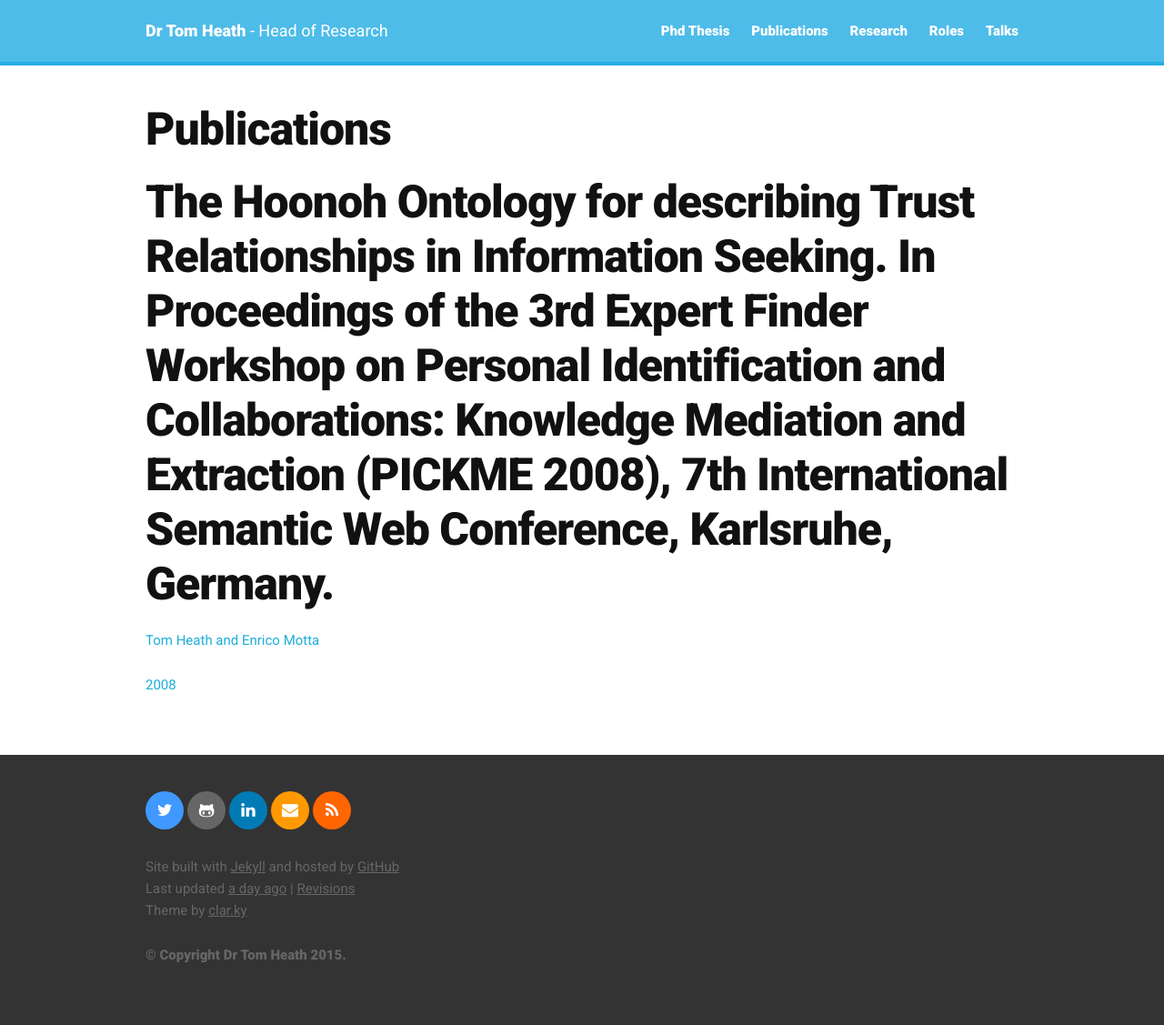
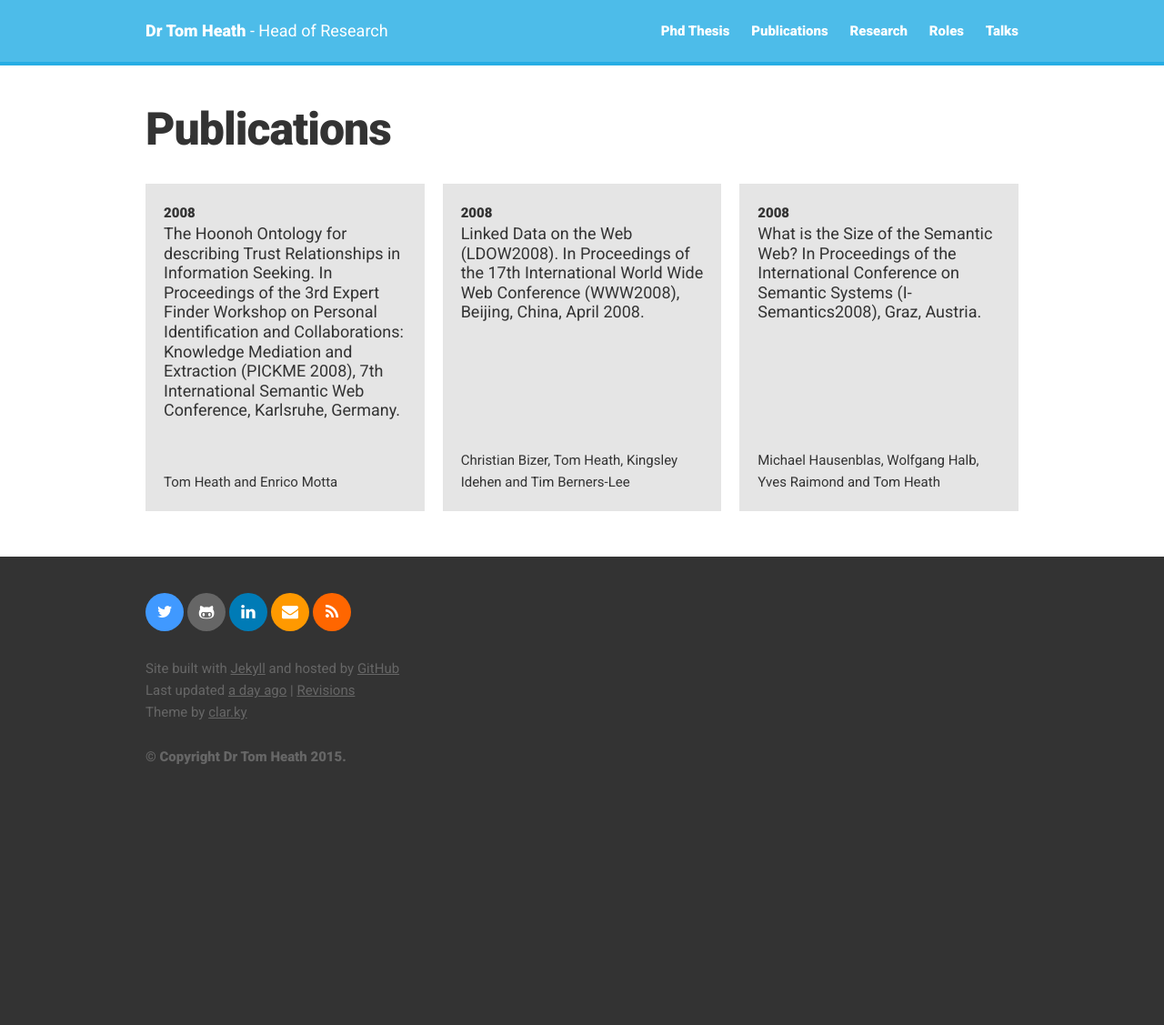
Before and after one commit to netotaku/tomheath.com, a Jekyll site: the page built from publications.md, in a window 1280 px wide. Shown: the whole page at 91% size. Built offline with Jekyll 4.4.1, drawn with Linux system fonts in a browser that asks for light colours; nearby versions of some CDN libraries; after the commit the page ends 909 px from its top, so only the background shows below that.

Commit message:
mobile bits

```diff
--- a/_includes/footer.html
+++ b/_includes/footer.html
@@ -2,13 +2,7 @@
   <div class="container">
     <div class="row">
       <div class="six columns">
-        <ul class="social">
-          <li><a class="twitter" href="http://twitter.com/"><i class="fa fa-twitter"></i></a></li>
-          <li><a class="github" href="http://github.com/"><i class="fa fa-github-alt"></i></a></li>
-          <li><a class="linkedin" href="http://uk.linkedin.com/"><i class="fa fa-linkedin"></i></a></li>
-          <li><a class="email" href="mailto:"><i class="fa fa-envelope"></i></a></li>
-          <li><a class="rss" href="{{ "/feed.xml" | prepend: site.baseurl }}"><i class="fa fa-rss"></i></a></li>
-        </ul>
+        {% include social.html %}
         <p class="grey">Site built with <a href="">Jekyll</a> and hosted by <a href="">GitHub</a><br>
         Last updated <a href="">a day ago</a> | <a href="">Revisions</a><br>
         Theme by <a href="http://clar.ky">clar.ky</a>
--- a/_includes/header.html
+++ b/_includes/header.html
@@ -1,18 +1,22 @@
 <header class="section section--compact header">
   <div class="container">
     <div class="row">
-      <div class="four columns brand">
-        <a class="brand__link" href="{{ site.baseurl }}/">{{ site.title }}</a>
-        <span class="brand__strap"> - {{ site.strap }}</span>
-      </div>
-      <div class="eight columns">
+      <div class="tweleve">
+
+        <div class="brand">
+          <a class="brand__link" href="{{ site.baseurl }}/">{{ site.title }}</a>
+          <span class="brand__strap"> - {{ site.strap }}</span>
+        </div>
+
         <nav class="header__menu">
           {% for my_page in site.pages %}
             {% if my_page.title %}
             <a class="header__menu__link" href="{{ my_page.url | prepend: site.baseurl }}">{{ my_page.title }}</a>
             {% endif %}
           {% endfor %}
+          <span class="header__mobile"><i class="fa fa-bars"></i></span>
         </nav>
+
       </div>
     </div>
   </div>
--- a/_includes/publications.html
+++ b/_includes/publications.html
@@ -1,13 +1,17 @@
-<div class="publications">
+<div class="cards grid">
   {% for publication in site.publications %}
-    <article class="publications__article">
-      <a href="{{ site.baseurl }}{{ publication.url }}" class="publications__link">
-        <h1 class="publications__header">
-          {{ publication.title }}
-        </h1>
-        <p>{{ publication.authors }}</p>
-        <p>{{ publication.year }}</p>
-      </a>
-    </article>
+    <div class="grid__unit">
+      <article class="cards__article cards--compact">
+        <a href="{{ publication.url | prepend: site.baseurl }}" class="cards__link">
+          <p class="cards__year">{{ publication.year }}</p>
+          <h1 class="cards__header cards__header--compact">
+            {{ publication.title }}
+          </h1>
+          <div class="cards__base">
+            <p class="cards__footer">{{ publication.authors }}</p>
+          </div>
+        </a>
+      </article>
+    </div>
   {% endfor %}
 </div>
--- /dev/null
+++ b/_includes/social.html
@@ -0,0 +1,7 @@
+<ul class="social">
+  <li><a class="twitter" href="http://twitter.com/"><i class="fa fa-twitter"></i></a></li>
+  <li><a class="github" href="http://github.com/"><i class="fa fa-github-alt"></i></a></li>
+  <li><a class="linkedin" href="http://uk.linkedin.com/"><i class="fa fa-linkedin"></i></a></li>
+  <li><a class="email" href="mailto:"><i class="fa fa-envelope"></i></a></li>
+  <li><a class="rss" href="{{ "/feed.xml" | prepend: site.baseurl }}"><i class="fa fa-rss"></i></a></li>
+</ul>
--- a/_posts/2015-11-15-welcome-to-jekyll.markdown
+++ b/_posts/2015-11-15-welcome-to-jekyll.markdown
@@ -3,4 +3,5 @@ layout: post
 title:  "Welcome to the new tomheath.com"
 date:   2015-11-15 22:09:01 +0000
 categories: jekyll update
+excerpt: "Lorem ipsum dolor sit amet, prima efficiantur ei nam, in erat oporteat his. Eos tation convenire ut, dignissim rationibus cu sed."
 ---
--- /dev/null
+++ b/_publications/conference-and-workshop-papers/publication-three.md
@@ -0,0 +1,6 @@
+---
+layout: page
+title: "Linked Data on the Web (LDOW2008). In Proceedings of the 17th International World Wide Web Conference (WWW2008), Beijing, China, April 2008."
+authors: "Christian Bizer, Tom Heath, Kingsley Idehen and Tim Berners-Lee"
+year: "2008"
+---
--- /dev/null
+++ b/_publications/conference-and-workshop-papers/publication-two.md
@@ -0,0 +1,6 @@
+---
+layout: page
+title: "What is the Size of the Semantic Web? In Proceedings of the International Conference on Semantic Systems (I-Semantics2008), Graz, Austria."
+authors: "Michael Hausenblas, Wolfgang Halb, Yves Raimond and Tom Heath"
+year: "2008"
+---
--- /dev/null
+++ b/_sass/_cards.scss
@@ -0,0 +1,53 @@
+.cards{
+
+  margin: 0px -10px;
+
+  &__article{
+    background: rgba(0,0,0,.1);
+    padding: 20px;
+    margin: 10px;
+  }
+  &__link{
+    height: 32rem;
+    display: block;
+    color: #333;
+    &:hover{
+      text-decoration: none;
+      color: #333;
+    }
+    position: relative;
+  }
+  &__footer{
+    padding: 0px;
+    margin: 0px;
+  }
+  &__title{
+
+  }
+  &__year{
+    font-weight: bold;
+    margin: 0px;
+  }
+  &__header{
+    font-size: 3rem;
+    &--compact{
+      font-size: 1.8rem;
+      letter-spacing: 0px;
+      font-weight: 400;
+    }
+  }
+  &__base{
+    position: absolute;
+    bottom: 0px;
+    left: 0px;
+    right: 0px;
+  }
+  @media only screen and (max-width: 750px)  {
+    &__link{
+      height: auto;
+    }
+    &__base{
+      position: static;
+    }
+  }
+}
--- /dev/null
+++ b/_sass/_grid.scss
@@ -0,0 +1,19 @@
+.grid{
+  position: relative;
+  overflow: hidden;
+  &__unit{
+    width: 33.33%;
+    float: left;
+  }
+  @media only screen and (max-width: 1100px)  {
+    &__unit{
+      width: 50%;
+    }
+  }
+  @media only screen and (max-width: 750px)  {
+    &__unit{
+      float: none;
+      width: auto;
+    }
+  }
+}
--- /dev/null
+++ b/_sass/_header.scss
@@ -0,0 +1,30 @@
+.header{
+  background: $sky;
+  border-bottom: solid 4px $sea;
+  font-weight: bold;
+  &__menu{
+    top: 0px;
+    right: 0px;
+    position: absolute;
+    line-height: 48px;
+    &__link{
+      display: inline-block;
+      margin-left: 20px;
+      text-decoration: none;
+    }
+  }
+  &__mobile{
+    display: none;
+    font-size: 2.2rem;
+  }
+  @media only screen and (max-width: 900px)  {
+    &__menu{
+      &__link{
+        display: none;
+      }
+    }
+    &__mobile{
+      display: block;
+    }
+  }
+}
--- a/_sass/_publications.scss
+++ /dev/null
@@ -1,3 +0,0 @@
-.publications{
-
-}
--- a/css/main.scss
+++ b/css/main.scss
@@ -9,8 +9,9 @@ $sea: #26ADE4;
 
 @import "figure";
 @import "social";
-@import "publications";
-
+@import "grid";
+@import "cards";
+@import "header";
 
 html,body{
   padding: 0px;
@@ -45,23 +46,7 @@ img{
   background: #fff;
 }
 
-.header{
-  // padding-top: 18rem;
-  // padding-bottom: 18rem;
-  background: $sky;
-  border-bottom: solid 4px $sea;
-  // background: url(../images/bg.jpg);
-  &__menu{
-    text-align: right;
-    line-height: 48px;
-    &__link{
-      display: inline-block;
-      margin-left: 20px;
-      text-decoration: none;
-      font-weight: bold;
-    }
-  }
-}
+
 
 .header,
 .footer{
@@ -90,8 +75,11 @@ img{
   &--lime{
     background: $lime;
     *{
-      color: rgba(0,0,0,.3);
+      color: rgba(0,0,0,.5);
     }
+  }
+  &--grey{
+    background: #f3f3f3;
   }
 }
 
@@ -120,5 +108,5 @@ ul{
 
 h1,h2,h3,h4,h5,h6{
   font-weight: 900;
-  color: #111;
+  color: #333;
 }
```
Also changed, not shown: _includes/posts.html (added, +17 -0 lines), index.html (+12 -13 lines).
